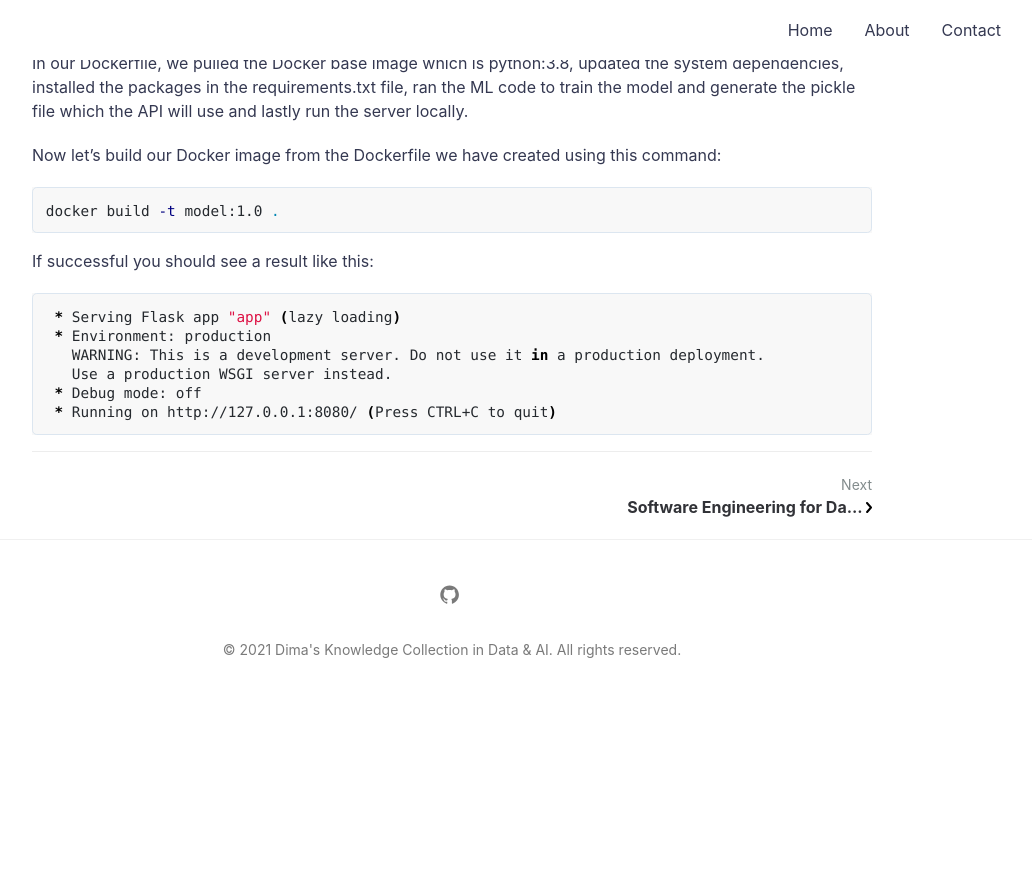
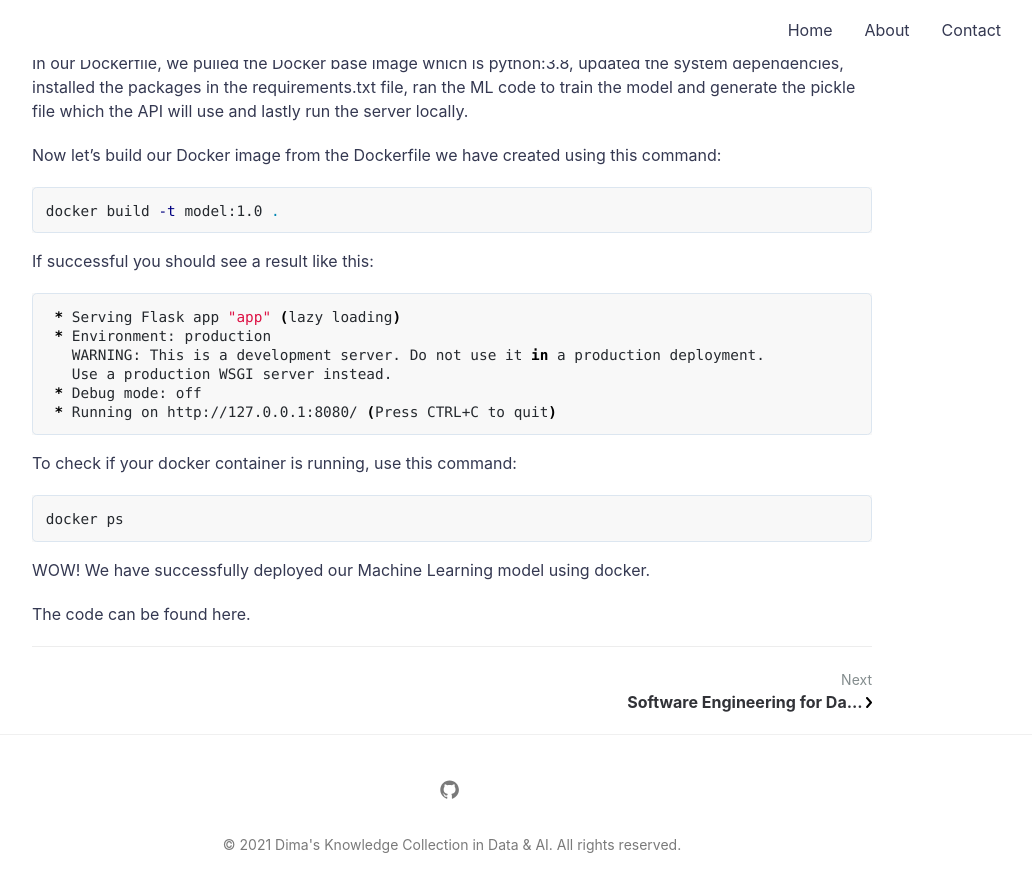
Before and after one commit to DataDima90/ai.github.io, a Jekyll site: the page built from _posts/2020-01-01-Microservice-with-docker-and-flask.md, in a window 1280 px wide and 900 px high, scrolled down 3306 px. Shown: the top 892 px of the window, without its empty margins (188-1220 px from the left). Built offline with Jekyll 4.4.1, drawn with Linux system fonts in a browser that asks for light colours; a script that is not in the unit is left out; before the commit the page ends 4011 px from its top, so only the background shows below that; some of the changed text lies outside the part shown.

Commit message:
Update 2020-01-01-Microservice-with-docker-and-flask.md

````diff
--- a/_posts/2020-01-01-Microservice-with-docker-and-flask.md
+++ b/_posts/2020-01-01-Microservice-with-docker-and-flask.md
@@ -90,7 +90,7 @@ A Dockerfile is a text file that defines a Docker Image. You will use a Dockerfi
 This is how our Dockerfile looks like:
 
 ```python
-#We specify the parent base image which is the python version 3.8
+# We specify the parent base image which is the python version 3.8
 FROM python:3.8
 
 MAINTAINER Dima Wilhelm <dima.wilhelm@gmx.de>
@@ -154,3 +154,12 @@ If successful you should see a result like this:
  * Debug mode: off
  * Running on http://127.0.0.1:8080/ (Press CTRL+C to quit)
 ```
+To check if your docker container is running, use this command:
+
+```bash
+docker ps
+```
+
+WOW! We have successfully deployed our Machine Learning model using docker.
+
+The code can be found here.
````
